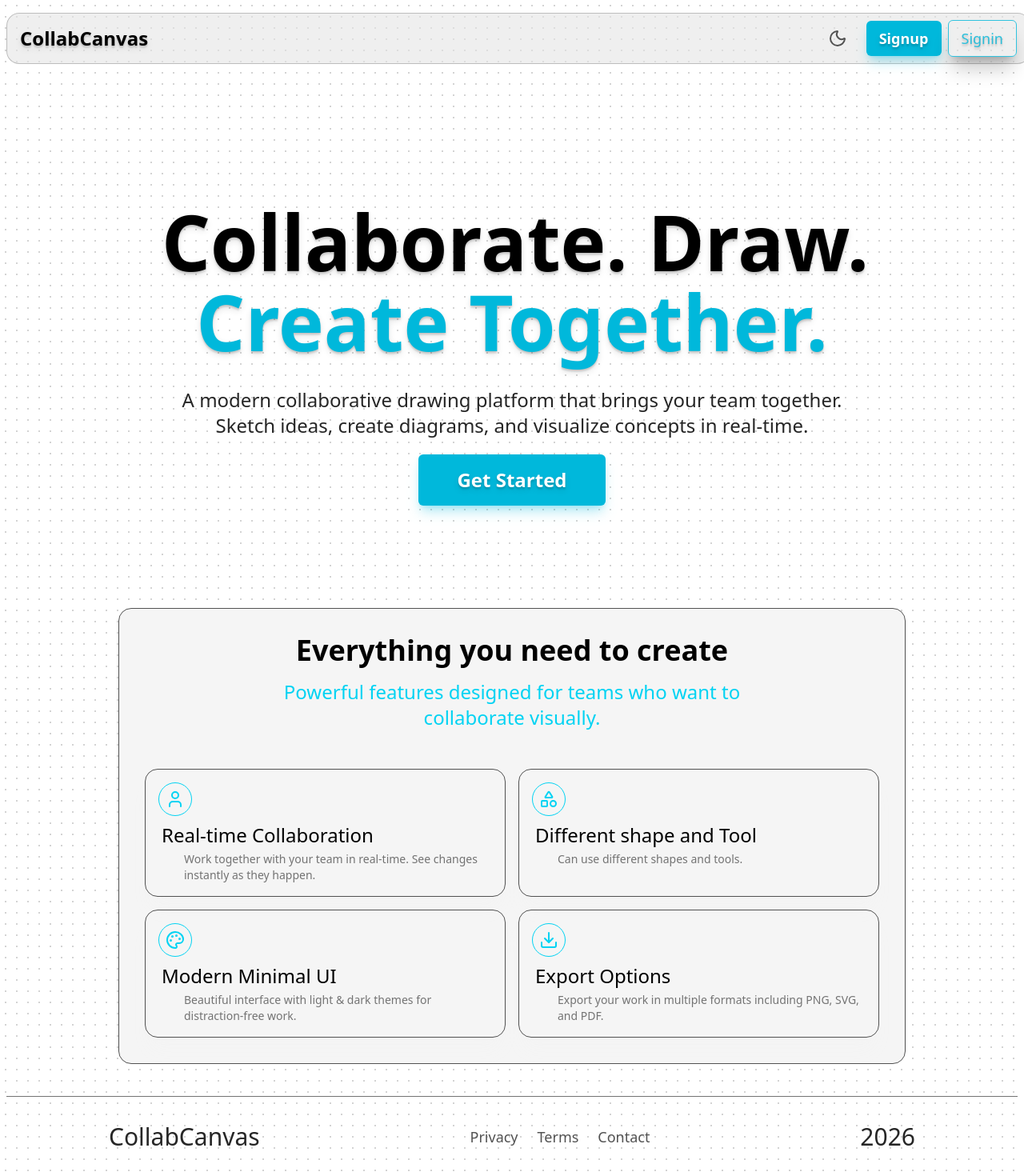
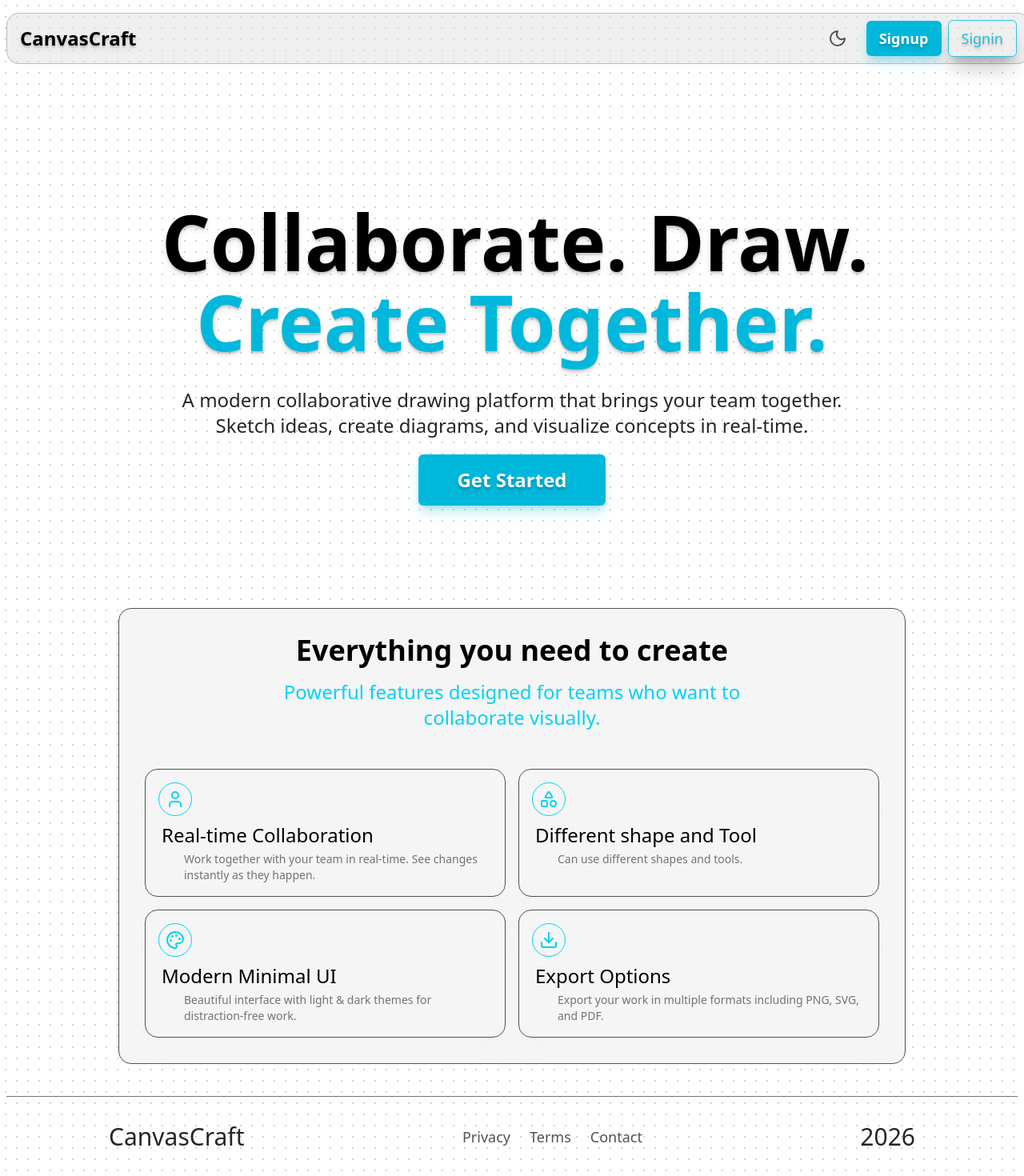
Before and after one commit to MohdFazil45/drawApp, a Next.js app in the folder apps/exalidraw-frontend/: page / in a window 1280 px wide. Shown: the top 1470 px of the page at 80% size. Built offline with nearby package versions, Linux system fonts and the light colour scheme.

Commit message:
change name

```diff
--- a/apps/exalidraw-frontend/app/layout.tsx
+++ b/apps/exalidraw-frontend/app/layout.tsx
@@ -14,7 +14,7 @@ const geistMono = Geist_Mono({
 });
 
 export const metadata: Metadata = {
-  title: "CollabCanvas",
+  title: "CanvasCraft",
   description: "Generated by create next app",
 };
 
--- a/apps/exalidraw-frontend/components/NavBar.tsx
+++ b/apps/exalidraw-frontend/components/NavBar.tsx
@@ -31,7 +31,7 @@ export default function NavBar() {
   return (
     <div className=" mx-auto xl:mt-2 flex items-center justify-between rounded-2xl border border-neutral-500/40 bg-neutral-200/60 px-4 py-3 h-12 w-full xl:h-16 xl:w-7xl dark:border-2 dark:border-cyan-500/30 dark:bg-transparent">
       <div className="font-bold text-black text-shadow-lg text-lg xl:text-2xl dark:text-white">
-        CollabCanvas{" "}
+        CanvasCraft{" "}
       </div>
       <div className="flex xl:gap-4">
         <div className="flex cursor-pointer items-center mr-2 justify-center text-white">
--- a/apps/exalidraw-frontend/components/SigninForm.tsx
+++ b/apps/exalidraw-frontend/components/SigninForm.tsx
@@ -46,7 +46,7 @@ export function FormSignin() {
           className="text-4xl font-bold text-cyan-400 xs:-mt-12 xl:mt-4 cursor-pointer"
           onClick={() => route.push("/")}
         >
-          CollabCanvas
+          CanvasCraft
         </div>
         <form
           onSubmit={(e) => {
--- a/apps/exalidraw-frontend/components/SignupForm.tsx
+++ b/apps/exalidraw-frontend/components/SignupForm.tsx
@@ -49,7 +49,7 @@ export function FormSignup() {
           className="text-4xl font-bold text-cyan-400 xs:-mt-12 xl:mt-4 cursor-pointer"
           onClick={() => route.push("/")}
         >
-          CollabCanvas
+          CanvasCraft
         </div>
         <form
           onSubmit={(e) => {
--- a/apps/exalidraw-frontend/pages/LandingPage.tsx
+++ b/apps/exalidraw-frontend/pages/LandingPage.tsx
@@ -124,7 +124,7 @@ export default function LandingPage() {
           <div className="xs:gap-2 flex flex-col items-center justify-between sm:gap-2 md:flex-row md:gap-3 xl:flex-row xl:gap-4">
             <div className="flex items-center gap-2">
               <span className="xs:text-sm xs:font-medium font-medium text-neutral-800 sm:text-xl md:text-xl xl:text-3xl dark:text-white">
-                CollabCanvas
+                CanvasCraft
               </span>
             </div>
             <nav className="text-muted-foreground xs:text-xs xs:font-light xs:gap-2 flex items-center sm:gap-6 sm:text-xs md:text-[12px] xl:text-lg">
```
Also changed, not shown: 2 other files (tests, documents, lock files or other folders).
